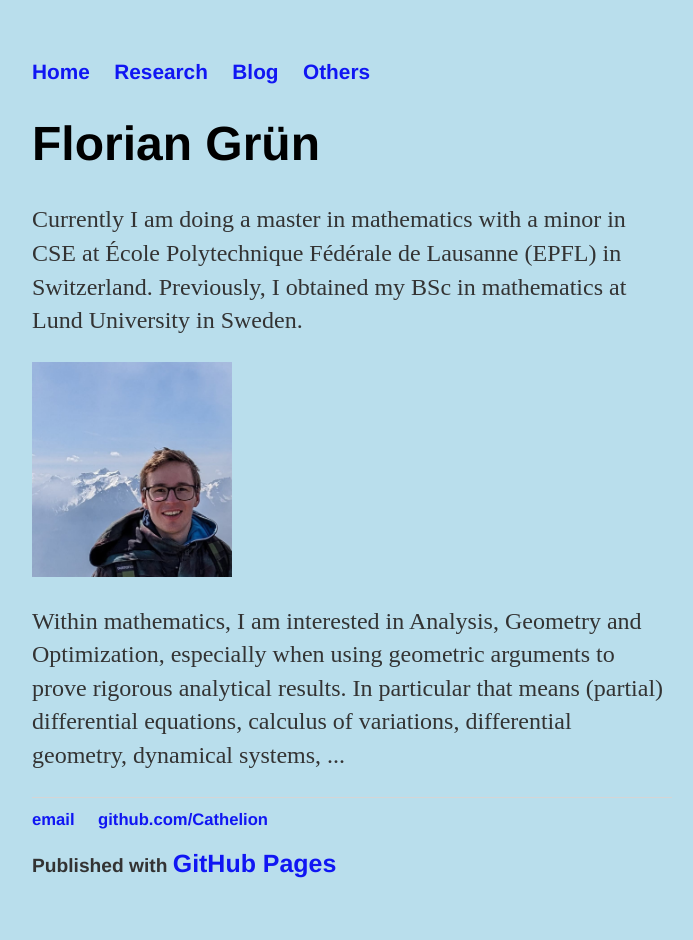
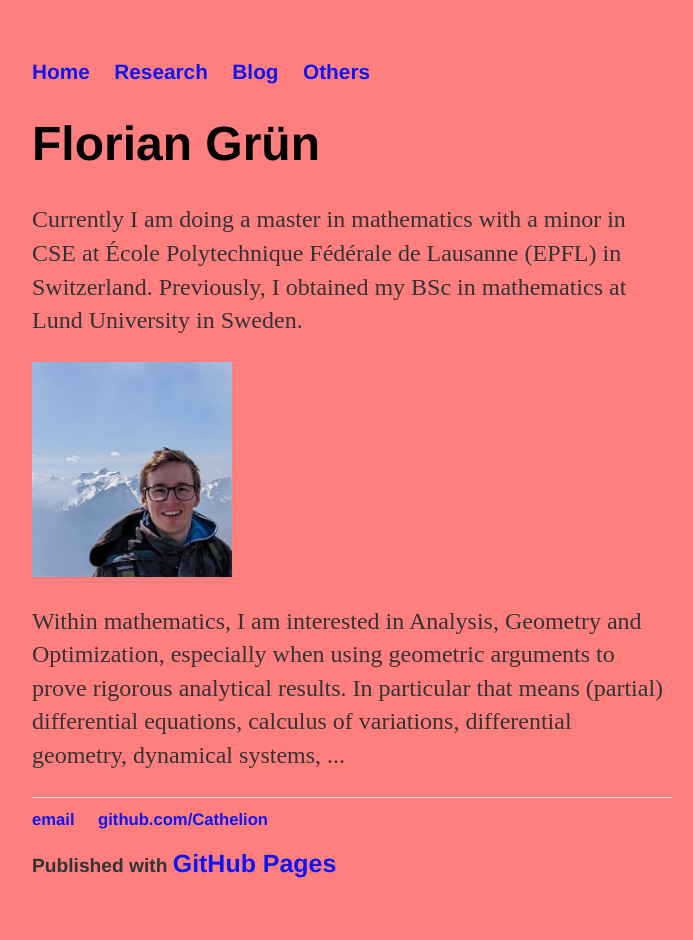
Before and after one commit to Cathelion/Cathelion.github.io, a Jekyll site: the page built from index.html, in a window 1280 px wide. Shown: the whole page, without its empty margins (288-981 px from the left). Built offline with Jekyll 4.4.1, drawn with Linux system fonts in a browser that asks for light colours.

Commit message:
Update main.css

```diff
--- a/css/main.css
+++ b/css/main.css
@@ -1,7 +1,7 @@
 body {
     margin: 60px auto;
     width: 50%;
-    background-color: rgb(117 190 218 / 0.5);
+    background-color: rgb(255 0 0 / 0.5);
 }
 nav ul, footer ul {
     font-family:'Helvetica', 'Arial', 'Sans-Serif';
```
